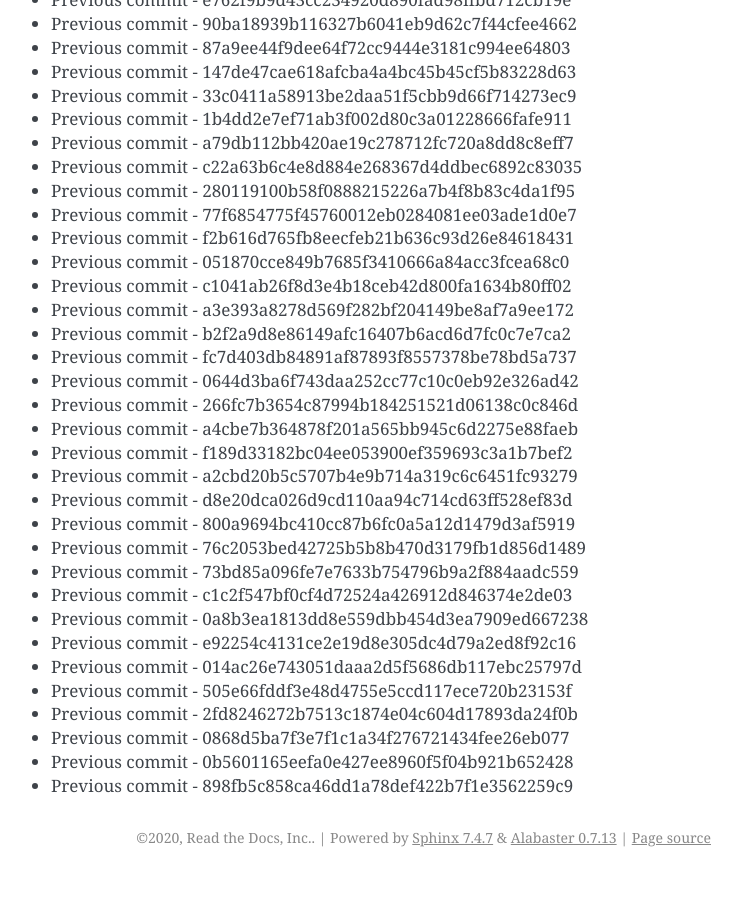
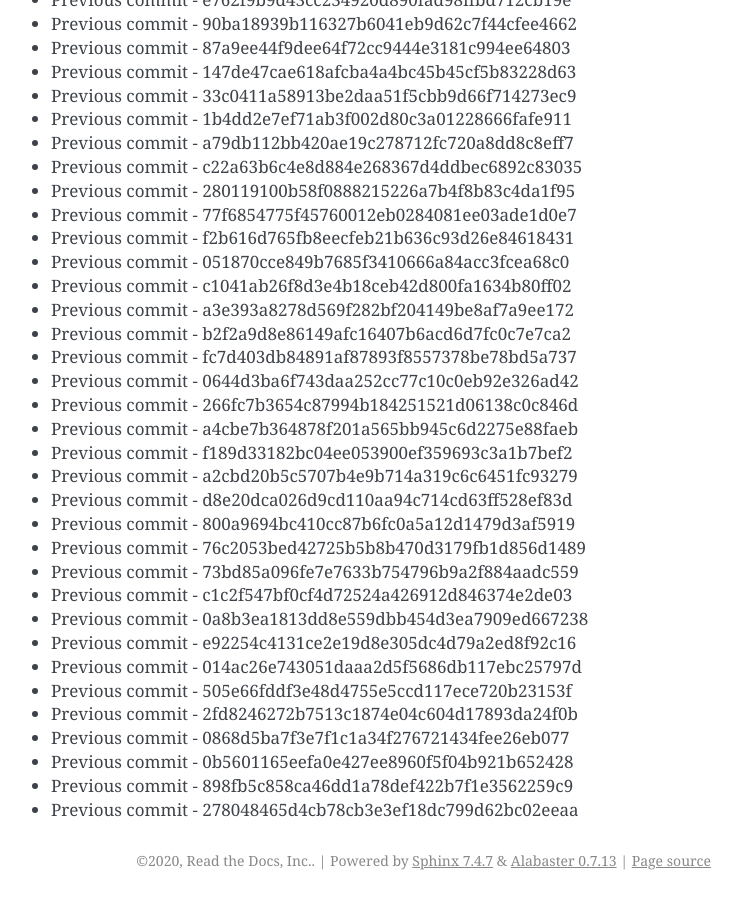
Before and after one commit to readthedocs/rtd-git-stresstest, a Sphinx documentation site: the page built from docs/updates.rst, in a window 1280 px wide and 900 px high, scrolled down 66739 px. Shown: the whole window, without its empty margins (399-1141 px from the left). Built offline with Sphinx 7.4.7, drawn with Linux system fonts in a browser that asks for light colours; before the commit the page ends 67616 px from its top, so only the background shows below that.

Commit message:
Generating commit from previous: 278048465d4cb78cb3e3ef18dc799d62bc02eeaa

```diff
--- a/docs/updates.rst
+++ b/docs/updates.rst
@@ -2836,3 +2836,4 @@ It can be tested for any performance characteristics.
 * Previous commit - 0868d5ba7f3e7f1c1a34f276721434fee26eb077
 * Previous commit - 0b5601165eefa0e427ee8960f5f04b921b652428
 * Previous commit - 898fb5c858ca46dd1a78def422b7f1e3562259c9
+* Previous commit - 278048465d4cb78cb3e3ef18dc799d62bc02eeaa
```
